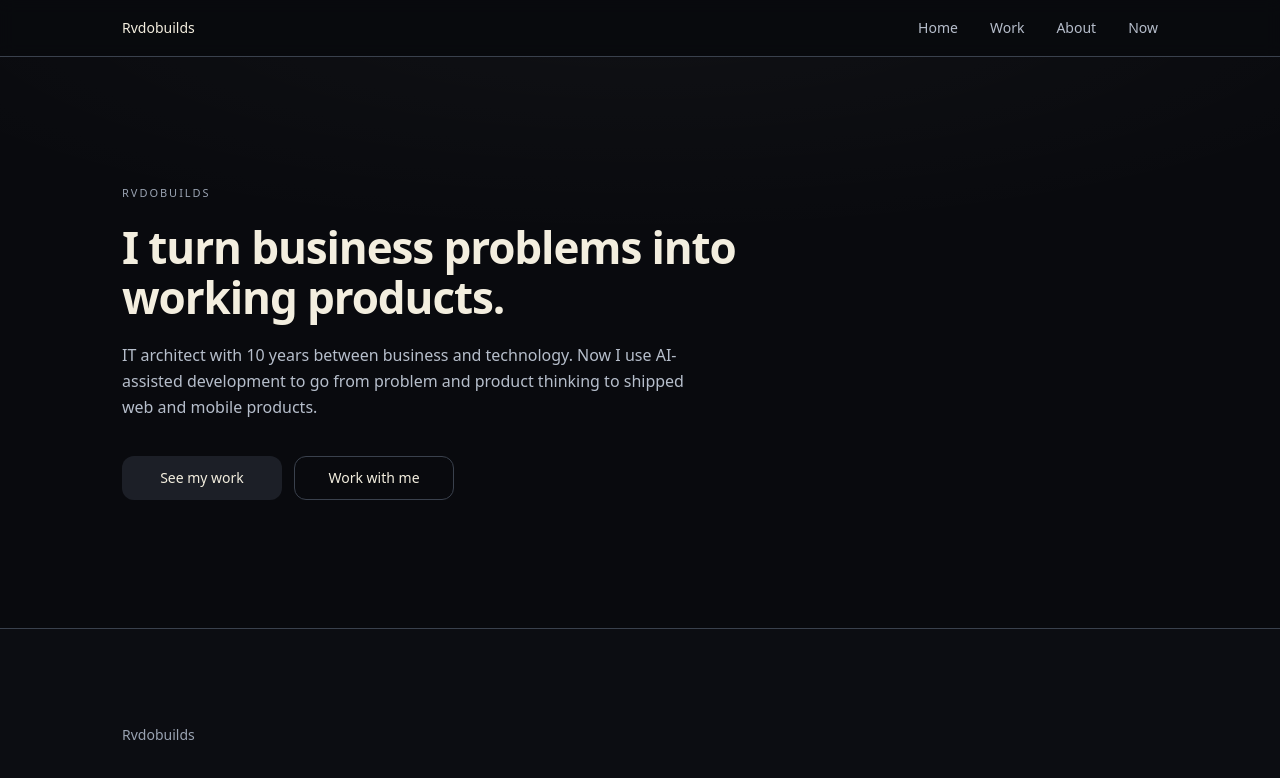
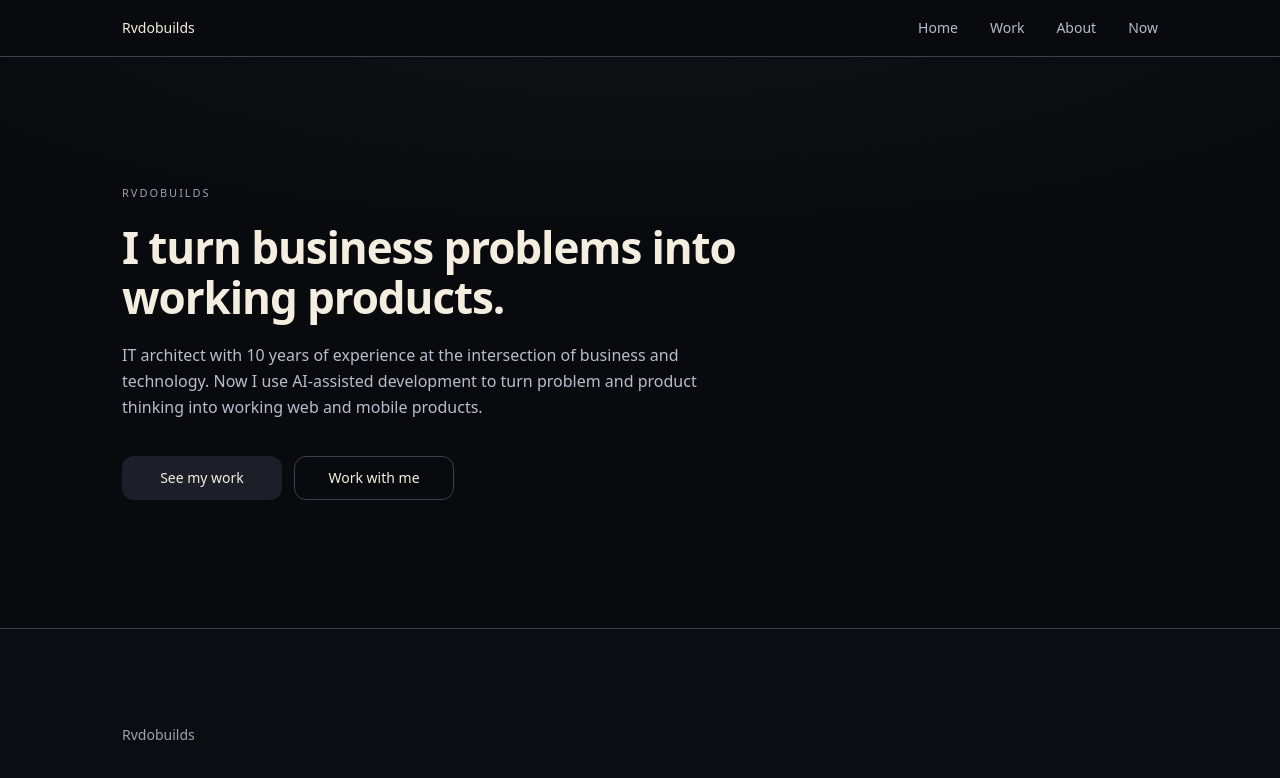
Before and after one commit to rvdobuilds/rvdobuilds-site, a Next.js app: page / in a window 1280 px wide. Shown: the top 778 px of the page. Built offline with nearby package versions, Linux system fonts and the light colour scheme.

Commit message:
Refine professional description in page.tsx
Updated the description to improve clarity and detail.

```diff
--- a/app/page.tsx
+++ b/app/page.tsx
@@ -13,9 +13,7 @@ export default function Home() {
             I turn business problems into working products.
           </h1>
           <p className="mt-5 max-w-xl text-base leading-relaxed text-muted">
-            IT architect with 10 years between business and technology. Now I
-            use AI-assisted development to go from problem and product thinking
-            to shipped web and mobile products.
+            IT architect with 10 years of experience at the intersection of business and technology. Now I use AI-assisted development to turn problem and product thinking into working web and mobile products.
           </p>
           <div className="mt-9 flex flex-wrap gap-3">
             <ButtonLink href="/work" variant="primary">
```
